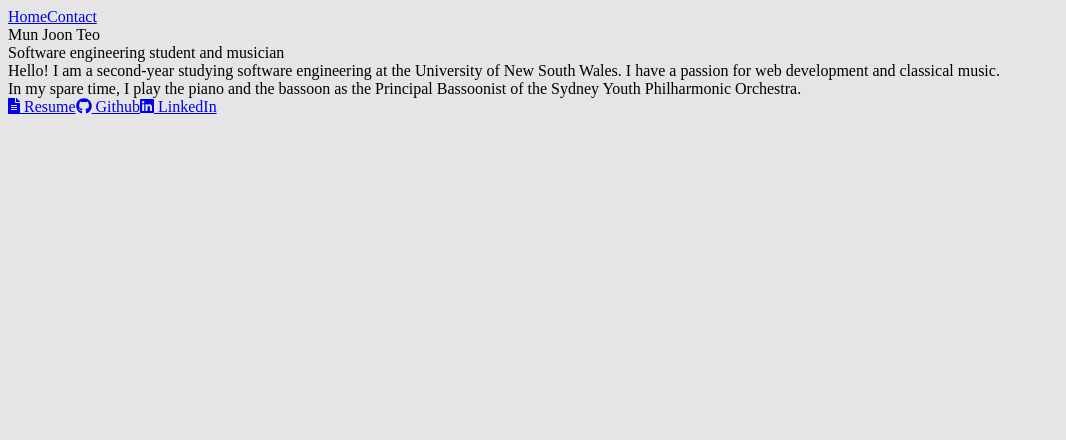
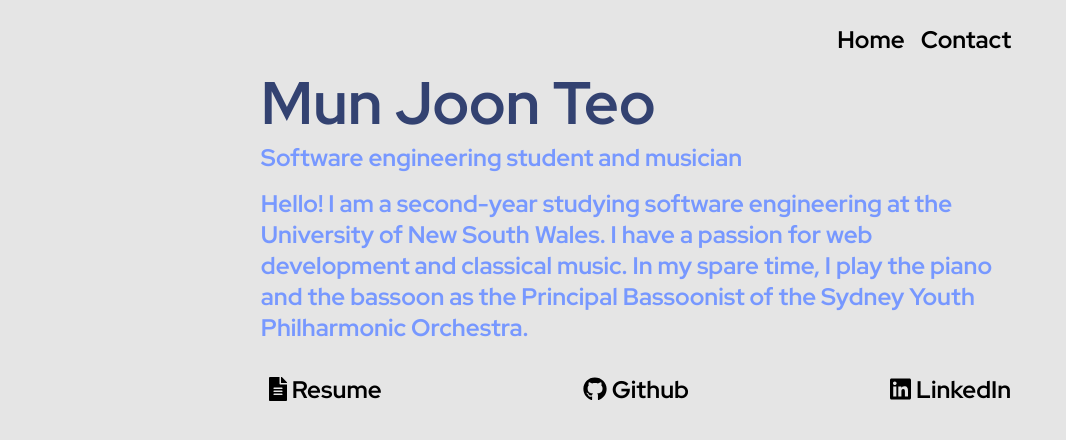
Before and after one commit to munjoonteo/website, a Gatsby site: page / in a window 1280 px wide. Shown: the whole page, without its empty margins (0-1066 px from the left). Built offline with nearby package versions, Linux system fonts and the light colour scheme; Gatsby itself is replaced by a stand-in of ours.

Commit message:
added css

```diff
--- a/src/components/bio.js
+++ b/src/components/bio.js
@@ -1,17 +1,14 @@
 import React from "react"
+import "../styles/bio.css"
 
 export default function Bio() {
   return (
-    <div>
-      <div>
-        Hello! I am a second-year studying software engineering at the
-        University of New South Wales. I have a passion for web development and
-        classical music.
-      </div>
-      <div>
-        In my spare time, I play the piano and the bassoon as the Principal
-        Bassoonist of the Sydney Youth Philharmonic Orchestra.
-      </div>
+    <div className="bio">
+      Hello! I am a second-year studying software engineering at the University
+      of New South Wales. I have a passion for web development and classical
+      music. {"\n"}
+      In my spare time, I play the piano and the bassoon as the Principal
+      Bassoonist of the Sydney Youth Philharmonic Orchestra.
     </div>
   )
 }
--- a/src/components/layout.js
+++ b/src/components/layout.js
@@ -1,6 +1,7 @@
 import React from "react"
 import { Link } from "gatsby"
 import { Helmet } from "react-helmet"
+import "../styles/layout.css"
 
 export default function Layout({ children }) {
   return (
--- a/src/components/socials.js
+++ b/src/components/socials.js
@@ -2,6 +2,7 @@ import React from "react"
 import { FontAwesomeIcon } from "@fortawesome/react-fontawesome"
 import { faFileAlt } from "@fortawesome/free-solid-svg-icons"
 import { faGithub, faLinkedin } from "@fortawesome/free-brands-svg-icons"
+import "../styles/socials.css"
 
 export default function Socials() {
   let sharingURl = "https://1drv.ms/b/s!AgAjGo-4bxIrxXnrZ-W3Z3kjVsD2?e=corKHM"
@@ -9,17 +10,14 @@ export default function Socials() {
   let resumeLink =
     "https://api.onedrive.com/v1.0/shares/u!" + base64value + "/root/content"
   return (
-    <div>
-      <a className="social_button" href={resumeLink}>
+    <div className="socials">
+      <a href={resumeLink}>
         <FontAwesomeIcon icon={faFileAlt} /> Resume
       </a>
-      <a className="social_button" href="https://github.com/munjoonteo">
+      <a href="https://github.com/munjoonteo">
         <FontAwesomeIcon icon={faGithub} /> Github
       </a>
-      <a
-        className="social_button"
-        href="https://www.linkedin.com/in/mun-joon-teo-850586195/"
-      >
+      <a href="https://www.linkedin.com/in/mun-joon-teo-850586195/">
         <FontAwesomeIcon icon={faLinkedin} /> LinkedIn
       </a>
     </div>
--- a/src/pages/index.js
+++ b/src/pages/index.js
@@ -1,15 +1,18 @@
 import React from "react"
-import { Helmet } from "react-helmet"
 import Bio from "../components/bio"
 import Layout from "../components/layout"
 import Socials from "../components/socials"
+import "../styles/index.css"
 
 export default function Home() {
   return (
     <Layout>
-      <div>
-        <div>Mun Joon Teo</div>
-        <div>Software engineering student and musician</div>
+      <div className="main">
+        <div className="heading">Mun Joon Teo</div>
+        <div className="subheading">
+          Software engineering student and musician
+          <br />
+        </div>
         <Bio />
         <Socials />
       </div>
--- /dev/null
+++ b/src/styles/bio.css
@@ -0,0 +1,6 @@
+.bio {
+  font-size: 24px;
+  color: #7798ff;
+  margin-top: 2%;
+  margin-bottom: 2%;
+}
--- /dev/null
+++ b/src/styles/index.css
@@ -0,0 +1,14 @@
+.main {
+  display: flex;
+  flex-direction: column;
+}
+
+.heading {
+  font-size: 60px;
+  color: #334271;
+}
+
+.subheading {
+  font-size: 24px;
+  color: #7798ff;
+}
--- /dev/null
+++ b/src/styles/layout.css
@@ -0,0 +1,32 @@
+@import url("https://fonts.googleapis.com/css2?family=Red+Hat+Display:wght@700&display=swap");
+
+.app {
+  margin-left: 20%;
+  margin-right: 20%;
+  font-family: "Red Hat Display", sans-serif;
+}
+
+.header {
+  display: flex;
+  justify-content: flex-end;
+  flex-grow: 1;
+}
+
+.links {
+  display: flex;
+}
+
+a {
+  display: block;
+  margin-top: 1rem;
+  padding: 0px 8px 8px 8px;
+  color: black;
+  text-decoration: none;
+  font-size: 1.5rem;
+  transition: opacity 0.15s ease-in-out;
+}
+
+a:hover,
+a:focus {
+  opacity: 0.6;
+}
--- /dev/null
+++ b/src/styles/socials.css
@@ -0,0 +1,6 @@
+.socials {
+  display: flex;
+  flex-direction: row;
+  font-size: 1.1rem;
+  justify-content: space-between;
+}
```
